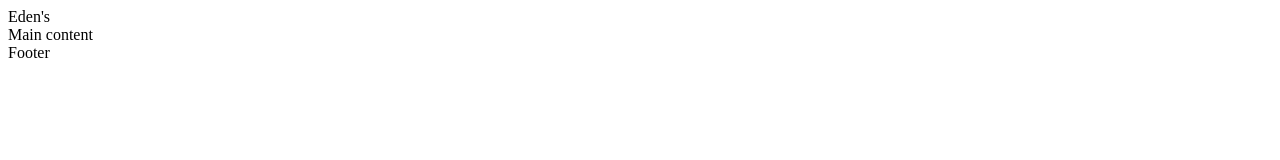
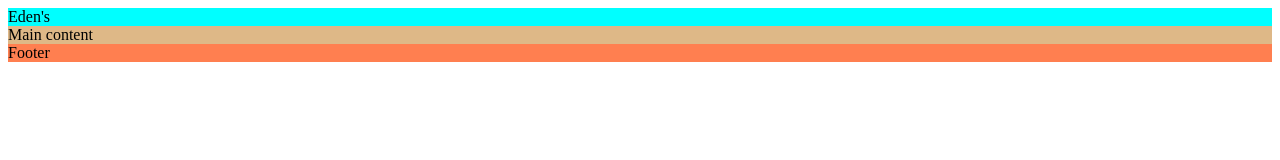
Before and after one commit to edenessame/edens-cafe, a plain HTML site: page index.html in a window 1280 px wide. Drawn offline with Linux system fonts and the light colour scheme.

Commit message:
create and link css file

```diff
--- /dev/null
+++ b/assets/css/style.css
@@ -0,0 +1,16 @@
+/* Header */
+header {
+    background-color: aqua;
+}
+
+/* Main content */
+main {
+    background-color: burlywood;
+
+}
+
+/* Footer */
+footer {
+    background-color: coral;
+
+}
--- a/index.html
+++ b/index.html
@@ -14,6 +14,8 @@
     <link rel="icon" type="image/png" sizes="32x32" href="assets/favicon_io/favicon-32x32.png">
     <link rel="icon" type="image/png" sizes="16x16" href="assets/favicon_io/favicon-16x16.png">
     <link rel="manifest" href="assets/favicon_io/site.webmanifest">
+    <!-- Stylesheet -->
+    <link rel="stylesheet" href="assets/css/style.css">
 </head>
 <body>
     <!-- Header -->
```
